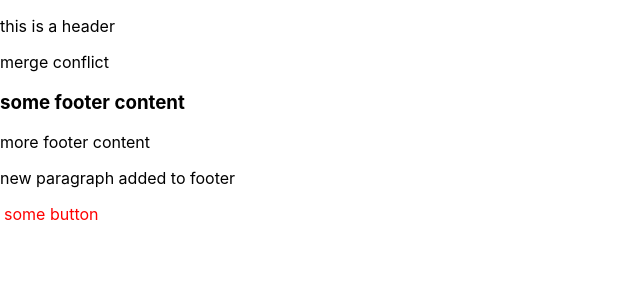
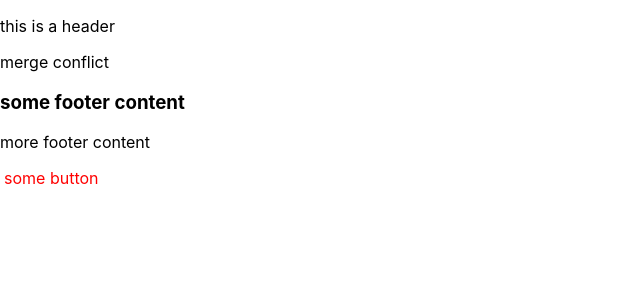
Before and after one commit to vsdhingra/learning-git, a React (Create React App) app in the folder sample/: page / in a window 1280 px wide. Shown: the top 300 px of the page, without its empty margins (0-640 px from the left). Built offline with nearby package versions, Linux system fonts and the light colour scheme.

Commit message:
removed para

```diff
--- a/sample/src/footer.jsx
+++ b/sample/src/footer.jsx
@@ -8,7 +8,6 @@ export default function Footer() {
             </h3>
             <div>
                 <p>more footer content</p>
-                <p>new paragraph added to footer</p>
                 <Button />
             </div>
         </div>
```
